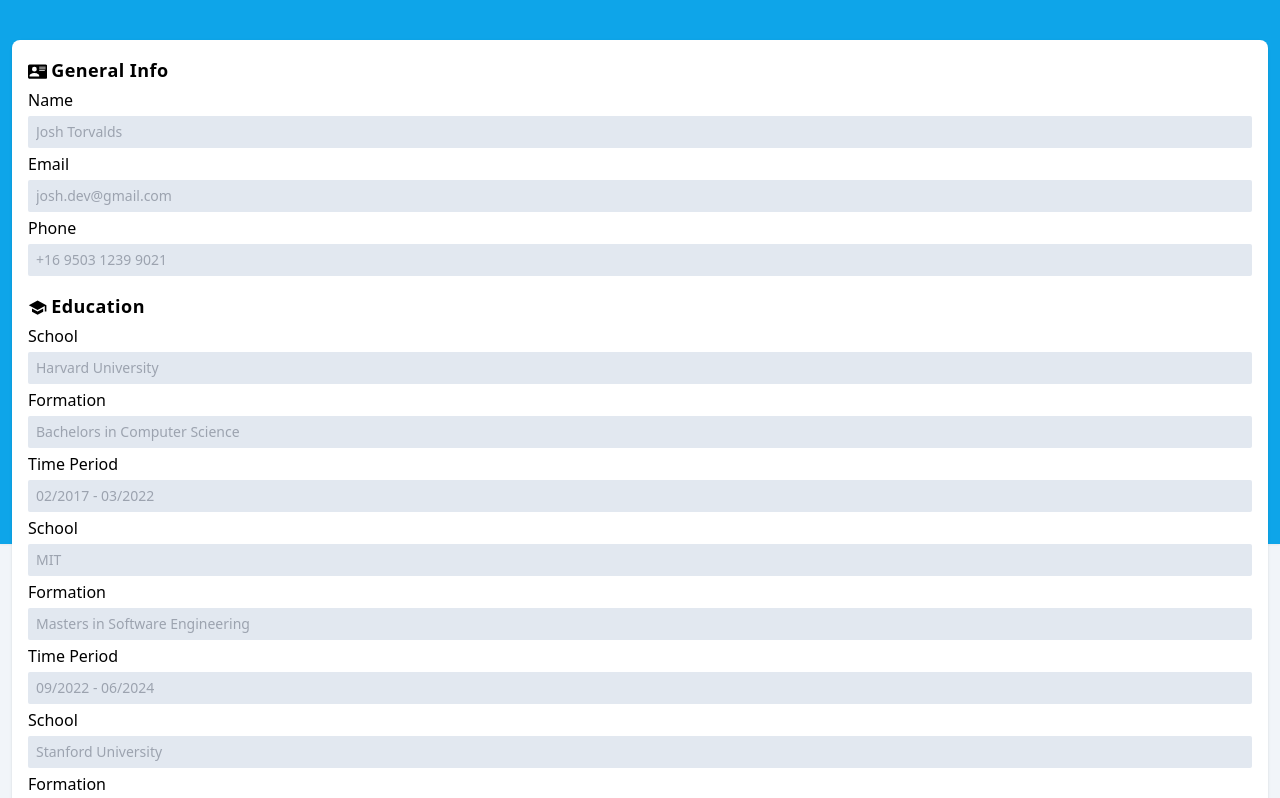
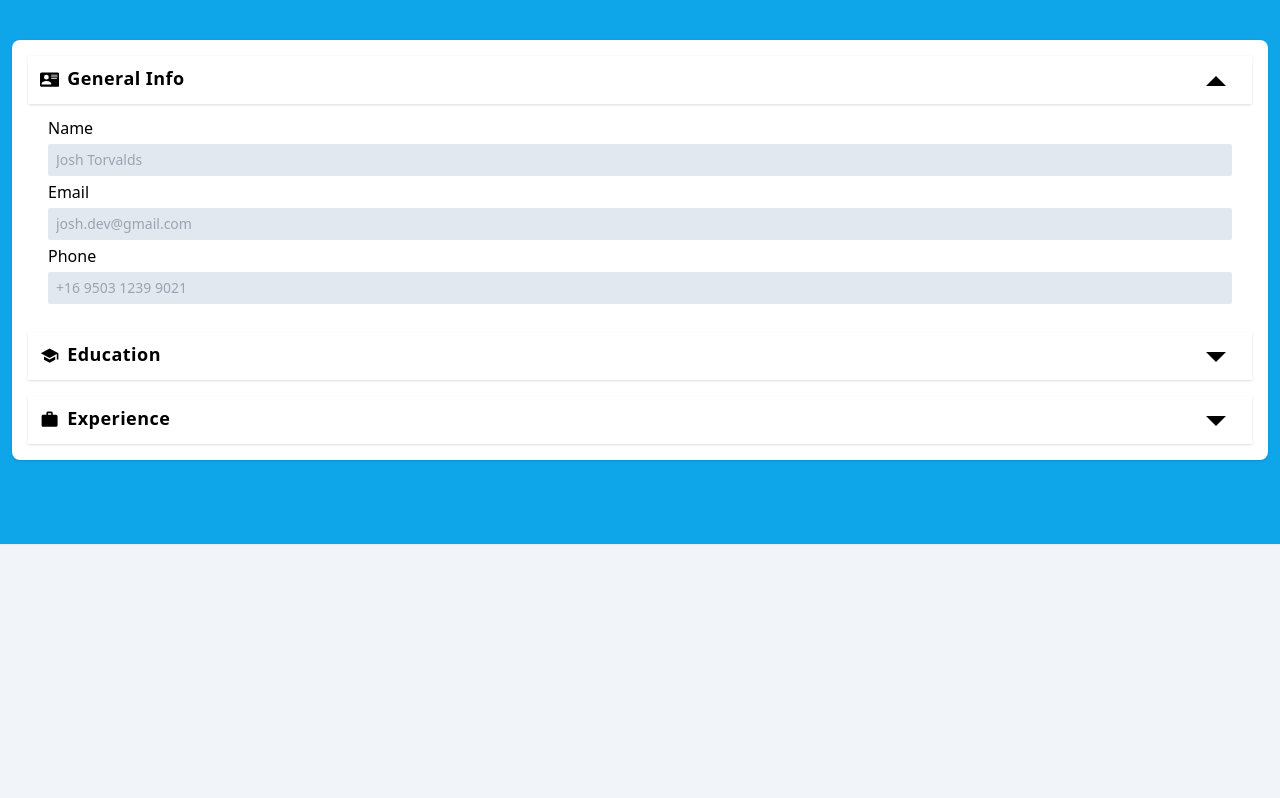
Before and after one commit to gabs712/cv-application, a React (Vite) app: page / in a window 1280 px wide. Shown: the top 798 px of the page. Built offline with nearby package versions, Linux system fonts and the light colour scheme.

Commit message:
Add dropdown to each section

```diff
--- a/src/components/Form.jsx
+++ b/src/components/Form.jsx
@@ -1,8 +1,10 @@
+import { useState } from 'react'
 import initialData from '../data/initialCvInfo'
 import beautifyString from '../utils/beautifyString'
 import getInputType from '../utils/getInputType'
 import getTitleIcon from '../utils/getTitleIcon'
 import Icon from '@mdi/react'
+import { mdiMenuDown, mdiMenuUp } from '@mdi/js'
 
 export default function Form({ data, handleChange }) {
   return (
@@ -22,18 +24,33 @@
 }
 
 function Section({ title, groups, handleChange }) {
+  const [isClosed, setIsClosed] = useState(title !== 'generalInfo')
+
+  function toggleClose() {
+    setIsClosed(!isClosed)
+  }
+
   const formatedTitle = beautifyString(title)
 
   return (
     <div>
-      <div className="flex items-center gap-1">
-        <Icon path={getTitleIcon(title)} size={0.8} />
-        <h2 className="mb-1 text-lg font-semibold tracking-wide" key={title}>
-          {formatedTitle}
-        </h2>
-      </div>
+      <button
+        type="button"
+        className="flex w-full items-center justify-between shadow px-3"
+        onClick={toggleClose}
+      >
+        <div className="flex items-center gap-2">
+          <Icon path={getTitleIcon(title)} size={0.8} />
+          <h2 className="mb-1 text-lg font-semibold tracking-wide" key={title}>
+            {formatedTitle}
+          </h2>
+        </div>
+        <div>
+          <Icon path={isClosed ? mdiMenuDown : mdiMenuUp} size={2} />
+        </div>
+      </button>
 
-      <div className="space-y-1">
+      <div className={`space-y-1 px-5 py-3 ${isClosed ? 'hidden' : ''}`}>
         {groups.map((fields, fieldIndex) => (
           <FieldGroup
             key={fieldIndex}
```
